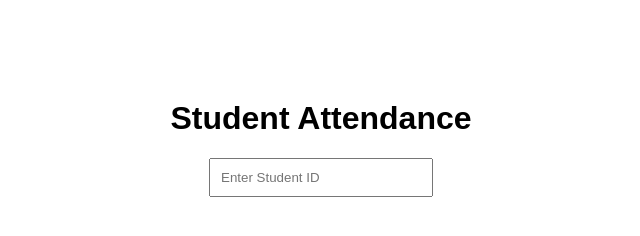
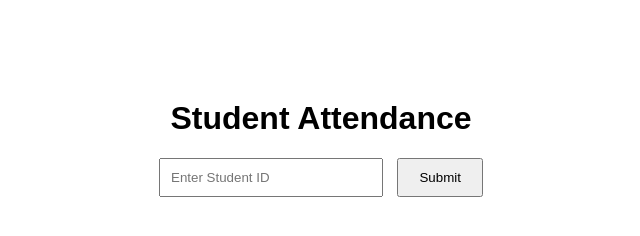
Before and after one commit to girishjadhav23/attendance-system, a website: page public/student.html in a window 1280 px wide. Shown: the whole page, without its empty margins (319-959 px from the left). Drawn offline with Linux system fonts and the light colour scheme.

Commit message:
Update student.html

```diff
--- a/public/student.html
+++ b/public/student.html
@@ -10,6 +10,9 @@
 
   <input type="text" id="studentId" placeholder="Enter Student ID" />
 
+  <!-- ADD THIS BUTTON -->
+  <button onclick="markAttendance()">Submit</button>
+
   <div id="reader" style="width:300px; margin:20px auto;"></div>
 
   <p id="result"></p>
```
